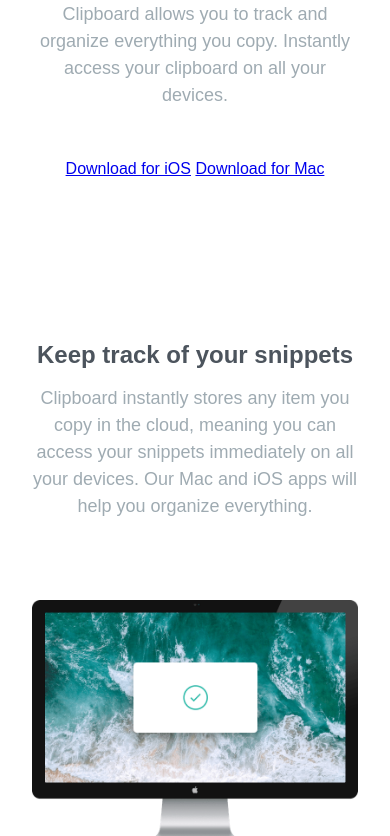
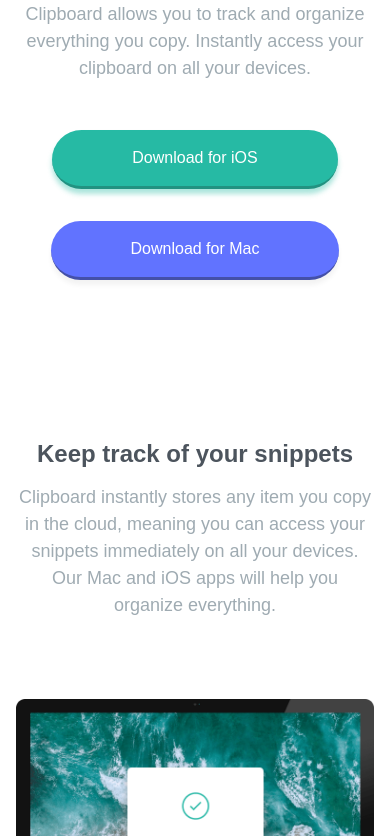
Before and after one commit to ralphvirtucio/clipboard-landing, a plain HTML site: page index.html in a window 390 px wide. Shown: the part 409-1245 px from the top of the page. Drawn offline with Linux system fonts and the light colour scheme; a web font is replaced by a local one.

Commit message:
Implemented mobile design

```diff
--- a/index.html
+++ b/index.html
@@ -44,8 +44,8 @@
           </p>
         </div>
         <div class="cta">
-          <a href="#">Download for iOS</a>
-          <a href="#">Download for Mac</a>
+          <a href="#" class="btn btn--ios">Download for iOS</a>
+          <a href="#" class="btn btn--mac">Download for Mac</a>
         </div>
       </section>
 
@@ -151,8 +151,8 @@
           </p>
         </div>
         <div class="cta">
-          <a href="#">Download for iOS</a>
-          <a href="#">Download for Mac</a>
+          <a href="#" class="btn btn--ios">Download for iOS</a>
+          <a href="#" class="btn btn--mac">Download for Mac</a>
         </div>
       </section>
     </main>
--- /dev/null
+++ b/scss/components/_buttons.scss
@@ -0,0 +1,24 @@
+.btn {
+  border-radius: 100px;
+  padding-inline: 5rem;
+  padding-block: 1rem;
+  box-shadow: 0 5px 5px rgba(0, 0, 0, 0.05);
+  cursor: pointer;
+
+  &:link,
+  &:visited {
+    text-decoration: none;
+    color: #fff;
+  }
+
+  &--ios {
+    background-color: var(--primary-color-1);
+    border-bottom: 3px solid rgb(34, 146, 129);
+    box-shadow: 0 5px 5px rgba(38, 186, 164, 0.38);
+  }
+
+  &--mac {
+    background-color: var(--primary-color-2);
+    border-bottom: 3px solid rgb(68, 80, 168);
+  }
+}
--- a/scss/layout/_header.scss
+++ b/scss/layout/_header.scss
@@ -2,10 +2,9 @@
   display: flex;
   align-items: center;
   justify-content: center;
-  background-image: url('../images/bg-header-mobile.png');
+  // background-image: url('../images/bg-header-mobile.png');
   background-repeat: no-repeat;
   background-size: cover;
-  background-position: center;
   padding-block-start: 7rem;
   padding-block-end: 5rem;
   &__logo {
--- a/scss/layout/_section.scss
+++ b/scss/layout/_section.scss
@@ -84,3 +84,11 @@
   gap: 5rem;
   margin-block-end: 10rem;
 }
+
+.cta {
+  display: flex;
+  flex-direction: column;
+  justify-content: center;
+  align-items: center;
+  gap: 2rem;
+}
--- a/scss/pages/_home.scss
+++ b/scss/pages/_home.scss
@@ -15,6 +15,6 @@ body {
 }
 
 main {
-  padding-inline: 2rem;
+  padding-inline: 1rem;
   margin-block-end: 10rem;
 }
--- a/scss/style.scss
+++ b/scss/style.scss
@@ -4,6 +4,7 @@
 @use './pages/home';
 
 @use './components/site-map';
+@use './components/buttons';
 
 @use './layout/header';
 @use './layout/section';
```
Also changed, not shown: css/style.css, 1 other file.
